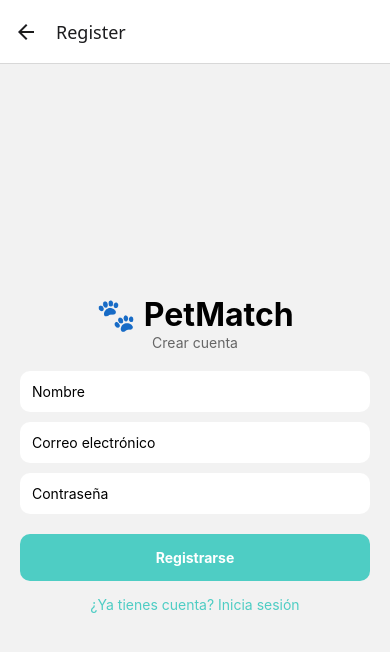
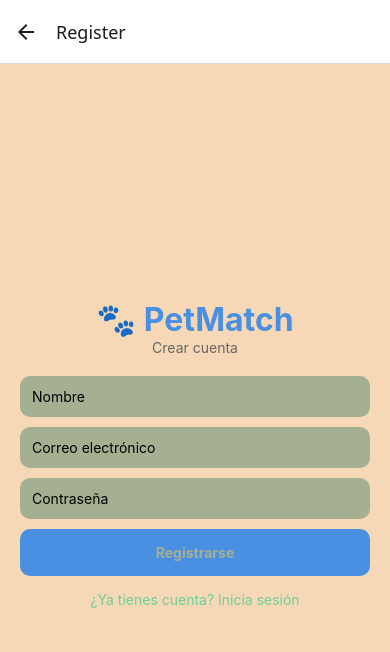
Before and after one commit to OmarGuillen-Prog/PetMatch, a React Native app: screen /Register in a window 390 px wide. Shown: the top 652 px of the page. Built offline with nearby package versions, Linux system fonts and the light colour scheme.

Commit message:
Paleta de colores global

```diff
--- a/src/navigation/TabNavigator.tsx
+++ b/src/navigation/TabNavigator.tsx
@@ -14,7 +14,7 @@ export default function TabNavigator() {
     <Tab.Navigator
       screenOptions={({ route }) => ({
         headerShown: false,
-        tabBarActiveTintColor: '#4ecdc4',
+        tabBarActiveTintColor: '#d15904bb',
         tabBarInactiveTintColor: 'gray',
         tabBarIcon: ({ color, size }) => {
           let iconName: any;
--- a/src/screens/LoginScreen.tsx
+++ b/src/screens/LoginScreen.tsx
@@ -25,6 +25,10 @@ export default function LoginScreen({ navigation }: any) {
         <Text style={styles.buttonText}>Ingresar</Text>
       </TouchableOpacity>
 
+      <TouchableOpacity onPress={() => navigation.navigate('Register')}>
+        <Text style={styles.link}>¿No tienes cuenta? Regístrate</Text>
+      </TouchableOpacity>
+
     </View>
   );
 }
--- a/src/styles/chatStyles.ts
+++ b/src/styles/chatStyles.ts
@@ -1,9 +1,10 @@
 import { StyleSheet } from 'react-native';
+import { colors } from './colors';
 
 export const chatStyles = StyleSheet.create({
   container: {
     flex: 1,
-    backgroundColor: '#f2f2f2',
+    backgroundColor: colors.background,
     padding: 10,
   },
   messageContainer: {
@@ -13,15 +14,15 @@ export const chatStyles = StyleSheet.create({
     maxWidth: '70%',
   },
   myMessage: {
-    backgroundColor: '#4ecdc4',
+    backgroundColor: colors.secondary, // 🟢
     alignSelf: 'flex-end',
   },
   otherMessage: {
-    backgroundColor: '#fff',
+    backgroundColor: colors.white,
     alignSelf: 'flex-start',
   },
   text: {
-    color: '#000',
+    color: colors.text,
   },
   inputContainer: {
     flexDirection: 'row',
@@ -29,19 +30,19 @@ export const chatStyles = StyleSheet.create({
   },
   input: {
     flex: 1,
-    backgroundColor: '#fff',
+    backgroundColor: colors.white,
     padding: 10,
     borderRadius: 10,
     marginRight: 10,
   },
   button: {
-    backgroundColor: '#ff6b6b',
+    backgroundColor: colors.primary,
     paddingHorizontal: 15,
     justifyContent: 'center',
     borderRadius: 10,
   },
   buttonText: {
-    color: '#fff',
+    color: colors.white,
     fontWeight: 'bold',
   },
 });
--- /dev/null
+++ b/src/styles/colors.ts
@@ -0,0 +1,10 @@
+// src/styles/colors.ts
+export const colors = {
+  primary: '#4A90E2',
+  secondary: '#6FCF97',
+  accent: '#FF8A00',
+  white: '#a5af92',
+  background: '#fd8a0e43',
+  text: '#333333',
+  gray: '#666666',
+};
--- a/src/styles/detailStyles.ts
+++ b/src/styles/detailStyles.ts
@@ -1,10 +1,11 @@
 import { StyleSheet } from 'react-native';
+import { colors } from './colors';
 
 export const detailStyles = StyleSheet.create({
   container: {
     flex: 1,
     padding: 20,
-    backgroundColor: '#f2f2f2',
+    backgroundColor: colors.background,
   },
   image: {
     width: '100%',
@@ -15,21 +16,22 @@ export const detailStyles = StyleSheet.create({
     fontSize: 26,
     fontWeight: 'bold',
     marginTop: 15,
+    color: colors.text,
   },
   status: {
     fontSize: 16,
-    color: '#666',
+    color: colors.gray,
     marginTop: 5,
   },
   button: {
     marginTop: 20,
-    backgroundColor: '#ff6b6b',
+    backgroundColor: colors.accent,
     padding: 15,
     borderRadius: 10,
   },
   buttonText: {
     textAlign: 'center',
-    color: '#fff',
+    color: colors.white,
     fontWeight: 'bold',
   },
 });
--- a/src/styles/homeStyles.ts
+++ b/src/styles/homeStyles.ts
@@ -1,14 +1,16 @@
 import { StyleSheet } from 'react-native';
+import { colors } from './colors';
 
 export const homeStyles = StyleSheet.create({
   container: {
     flex: 1,
     padding: 16,
-    backgroundColor: '#f2f2f2',
+    backgroundColor: colors.background,
   },
   title: {
     fontSize: 24,
     fontWeight: 'bold',
     marginBottom: 16,
+    color: colors.text,
   },
 });
--- a/src/styles/loginStyles.ts
+++ b/src/styles/loginStyles.ts
@@ -1,42 +1,44 @@
 import { StyleSheet } from 'react-native';
+import { colors } from './colors';
 
 export const loginStyles = StyleSheet.create({
   container: {
     flex: 1,
     justifyContent: 'center',
     padding: 20,
-    backgroundColor: '#f2f2f2',
+    backgroundColor: colors.background,
   },
   title: {
     fontSize: 32,
     fontWeight: 'bold',
     textAlign: 'center',
+    color: colors.primary,
   },
   subtitle: {
     textAlign: 'center',
     marginBottom: 20,
-    color: '#666',
+    color: colors.gray,
   },
   input: {
-    backgroundColor: '#fff',
+    backgroundColor: colors.white,
     padding: 12,
     borderRadius: 10,
     marginBottom: 10,
   },
   button: {
-    backgroundColor: '#ff6b6b',
+    backgroundColor: colors.primary,
     padding: 15,
     borderRadius: 10,
     marginTop: 10,
   },
   buttonText: {
-    color: '#fff',
+    color: colors.white,
     textAlign: 'center',
     fontWeight: 'bold',
   },
   link: {
     marginTop: 15,
     textAlign: 'center',
-    color: '#ff6b6b',
+    color: colors.secondary,
   },
 });
--- a/src/styles/petCardStyles.ts
+++ b/src/styles/petCardStyles.ts
@@ -1,8 +1,9 @@
 import { StyleSheet } from 'react-native';
+import { colors } from './colors';
 
 export const petCardStyles = StyleSheet.create({
   card: {
-    backgroundColor: '#fff',
+    backgroundColor: colors.white,
     borderRadius: 15,
     marginBottom: 15,
     overflow: 'hidden',
@@ -18,8 +19,9 @@ export const petCardStyles = StyleSheet.create({
   name: {
     fontSize: 18,
     fontWeight: 'bold',
+    color: colors.text,
   },
   status: {
-    color: '#666',
+    color: colors.gray,
   },
 });
--- a/src/styles/profileStyles.ts
+++ b/src/styles/profileStyles.ts
@@ -1,10 +1,11 @@
 import { StyleSheet } from 'react-native';
+import { colors } from './colors';
 
 export const profileStyles = StyleSheet.create({
   container: {
     flex: 1,
     padding: 20,
-    backgroundColor: '#f2f2f2',
+    backgroundColor: colors.background,
   },
   header: {
     alignItems: 'center',
@@ -19,24 +20,25 @@ export const profileStyles = StyleSheet.create({
   name: {
     fontSize: 20,
     fontWeight: 'bold',
+    color: colors.text,
   },
   email: {
-    color: '#666',
+    color: colors.gray,
   },
   sectionTitle: {
     fontSize: 18,
     fontWeight: 'bold',
     marginBottom: 10,
+    color: colors.text,
   },
   button: {
-    backgroundColor: '#ff6b6b',
+    backgroundColor: colors.accent,
     padding: 15,
     borderRadius: 10,
-    marginTop: 20,
   },
   buttonText: {
     textAlign: 'center',
-    color: '#fff',
+    color: colors.white,
     fontWeight: 'bold',
   },
 });
--- a/src/styles/publishStyles.ts
+++ b/src/styles/publishStyles.ts
@@ -1,24 +1,26 @@
 import { StyleSheet } from 'react-native';
+import { colors } from './colors';
 
 export const publishStyles = StyleSheet.create({
   container: {
     flex: 1,
     padding: 20,
-    backgroundColor: '#f2f2f2',
+    backgroundColor: colors.background,
   },
   title: {
     fontSize: 24,
     fontWeight: 'bold',
     marginBottom: 15,
+    color: colors.text,
   },
   input: {
-    backgroundColor: '#fff',
+    backgroundColor: colors.white,
     padding: 12,
     borderRadius: 10,
     marginBottom: 10,
   },
   textarea: {
-    backgroundColor: '#fff',
+    backgroundColor: colors.white,
     padding: 12,
     borderRadius: 10,
     marginBottom: 10,
@@ -26,14 +28,13 @@ export const publishStyles = StyleSheet.create({
     textAlignVertical: 'top',
   },
   button: {
-    backgroundColor: '#4ecdc4',
+    backgroundColor: colors.primary,
     padding: 15,
     borderRadius: 10,
-    marginTop: 10,
   },
   buttonText: {
     textAlign: 'center',
-    color: '#fff',
+    color: colors.white,
     fontWeight: 'bold',
   },
 });
--- a/src/styles/registerStyles.ts
+++ b/src/styles/registerStyles.ts
@@ -1,42 +1,43 @@
 import { StyleSheet } from 'react-native';
+import { colors } from './colors';
 
 export const registerStyles = StyleSheet.create({
   container: {
     flex: 1,
     justifyContent: 'center',
     padding: 20,
-    backgroundColor: '#f2f2f2',
+    backgroundColor: colors.background,
   },
   title: {
     fontSize: 32,
     fontWeight: 'bold',
     textAlign: 'center',
+    color: colors.primary,
   },
   subtitle: {
     textAlign: 'center',
     marginBottom: 20,
-    color: '#666',
+    color: colors.gray,
   },
   input: {
-    backgroundColor: '#fff',
+    backgroundColor: colors.white,
     padding: 12,
     borderRadius: 10,
     marginBottom: 10,
   },
   button: {
-    backgroundColor: '#4ecdc4',
+    backgroundColor: colors.primary,
     padding: 15,
     borderRadius: 10,
-    marginTop: 10,
   },
   buttonText: {
-    color: '#fff',
+    color: colors.white,
     textAlign: 'center',
     fontWeight: 'bold',
   },
   link: {
     marginTop: 15,
     textAlign: 'center',
-    color: '#4ecdc4',
+    color: colors.secondary,
   },
 });
```
